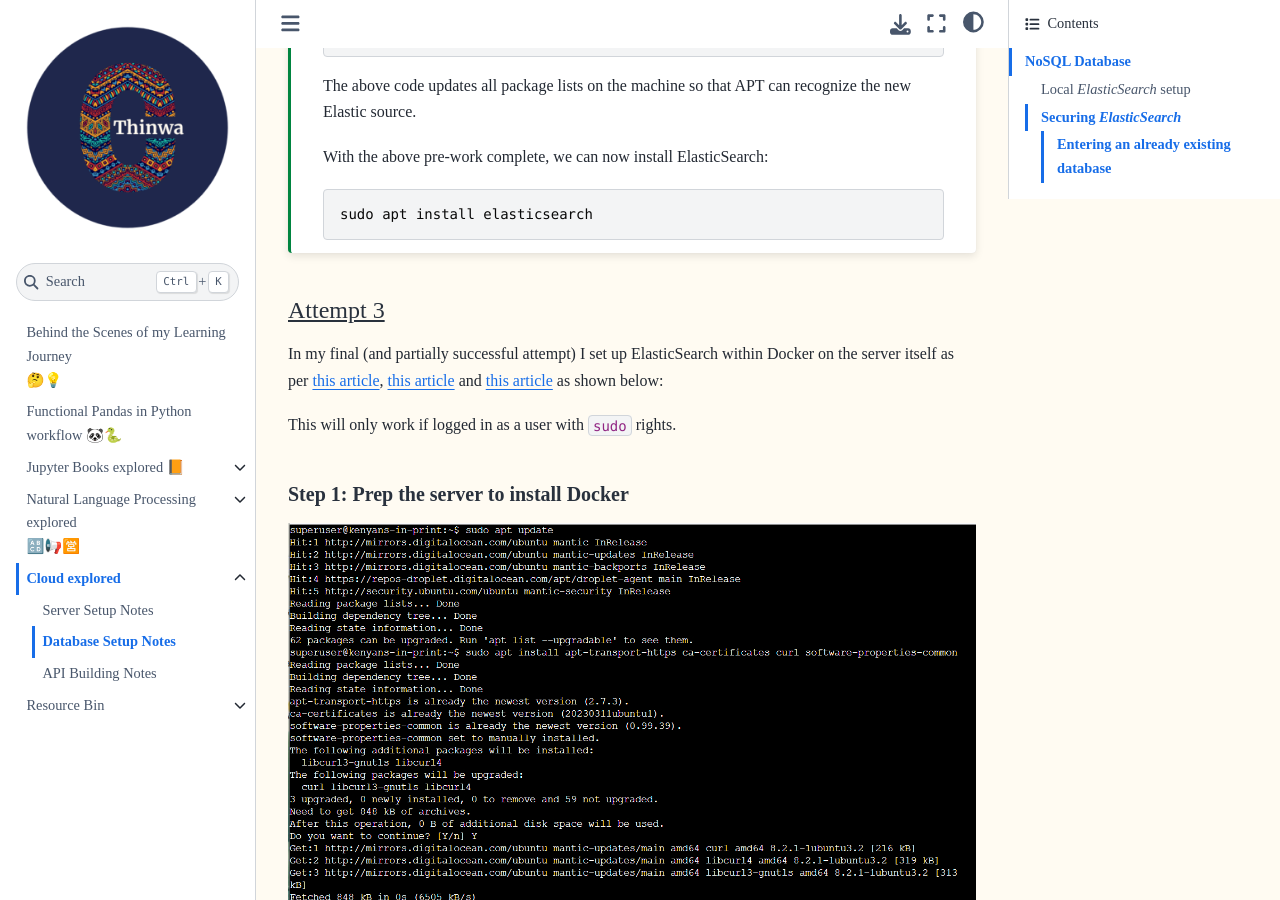
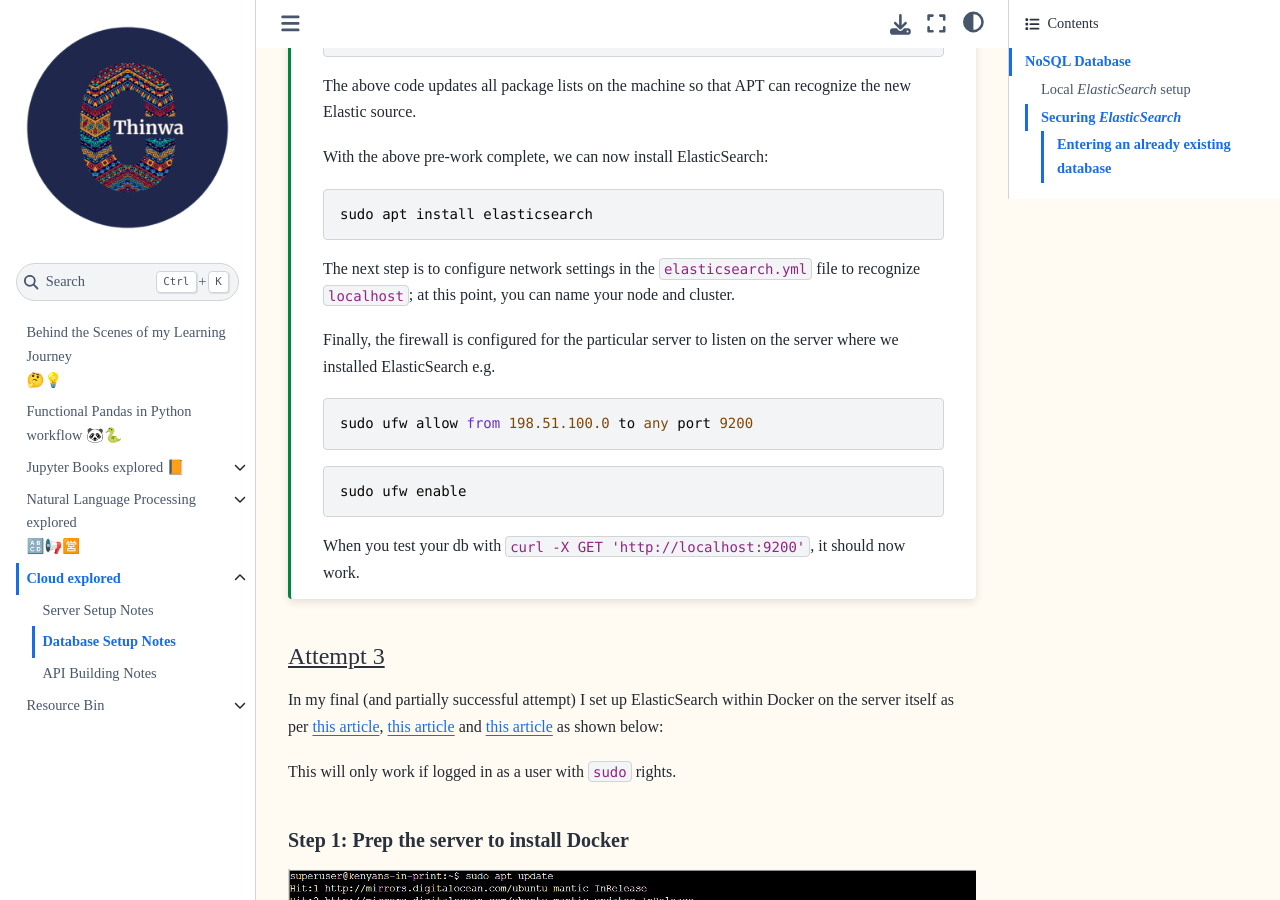
Before and after one commit to CeeThinwa/BTS-Continuous-Learning, a Jupyter Book: the page built from book/6/database_setup.md, in a window 1280 px wide and 900 px high, scrolled down 20578 px. Built offline with Jupyter Book 1.0.4 settings and Sphinx 7.4.7 and the Sphinx Book theme 1.1.4, drawn with Linux system fonts in a browser that asks for light colours.

Commit message:
Update database_setup.md

````diff
--- a/book/6/database_setup.md
+++ b/book/6/database_setup.md
@@ -268,7 +268,19 @@ With the above pre-work complete, we can now install ElasticSearch:
 sudo apt install elasticsearch
 ```
 
+The next step is to configure network settings in the `elasticsearch.yml` file to recognize `localhost`; at this point, you can name your node and cluster.
 
+Finally, the firewall is configured for the particular server to listen on the server where we installed ElasticSearch e.g.
+
+```
+sudo ufw allow from 198.51.100.0 to any port 9200
+```
+
+```
+sudo ufw enable
+```
+
+When you test your db with `curl -X GET 'http://localhost:9200'`, it should now work.
 :::
 
 
````
